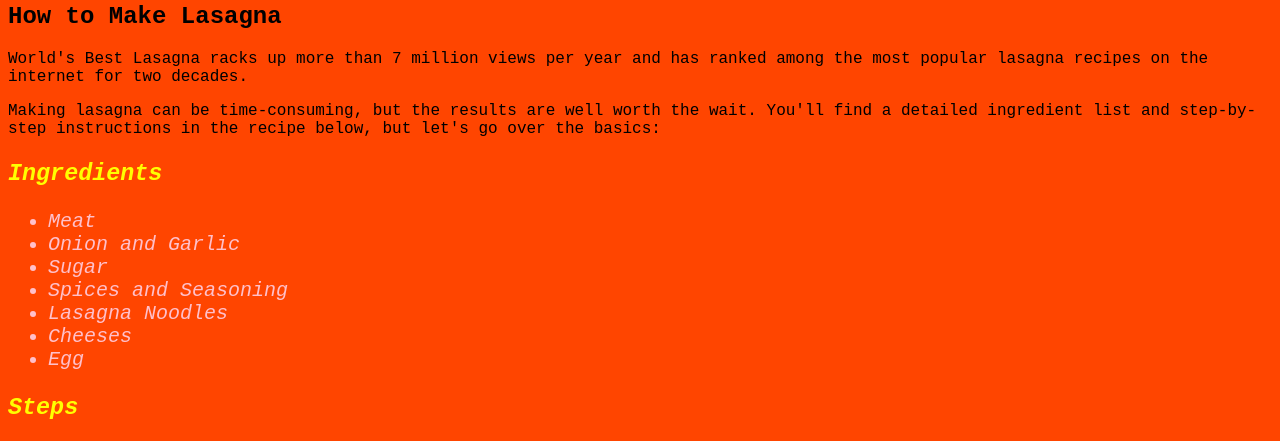
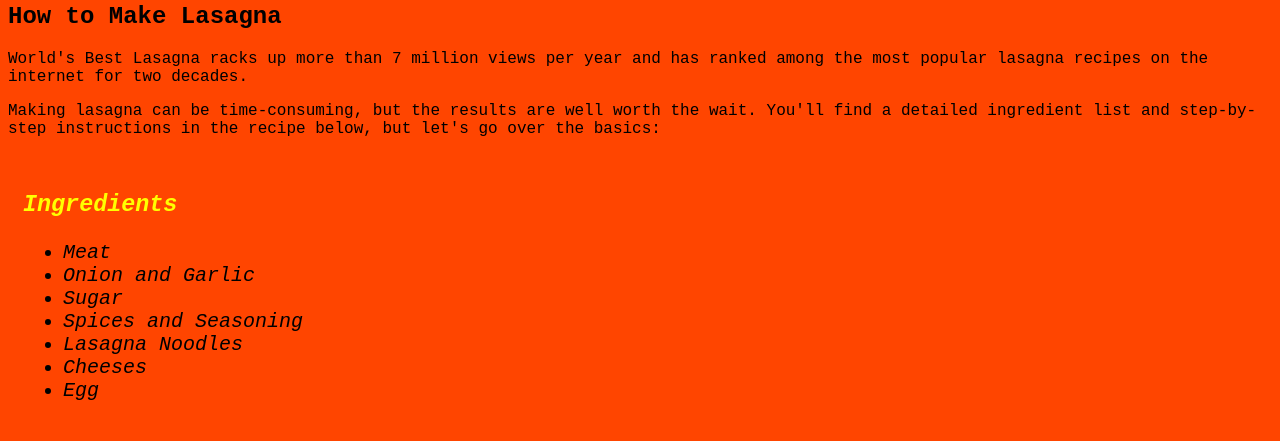
Before and after one commit to brocodile/odin-recipes, a plain HTML site: page recipes/lasagna.html in a window 1280 px wide. Shown: the part 478-919 px from the top of the page. Drawn offline with Linux system fonts and the light colour scheme.

Commit message:
Improve ..

```diff
--- a/recipes/recipe.css
+++ b/recipes/recipe.css
@@ -13,9 +13,10 @@ img{
     width: auto;
 }
 .ingredients,.steps{
-    color: pink;
     text-align: justify;
     font-size: 20px;
     font-style: oblique;
     font-weight: 500;
+    display: block;
+    padding: 15px;
 }
```
